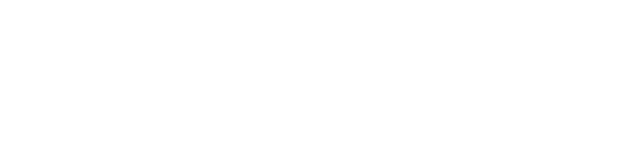
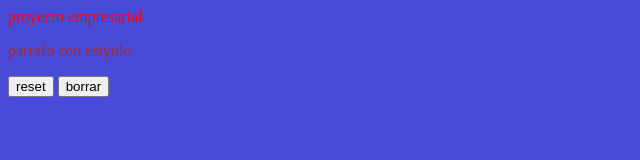
Before and after one commit to zulfiqar79/gitpildorasinformaticas, a plain HTML site: page index.html in a window 1280 px wide. Shown: the whole page, without its empty margins (0-640 px from the left). Drawn offline with Linux system fonts and the light colour scheme.

Commit message:
parrafo y tamaño de fuente

```diff
--- /dev/null
+++ b/CSS/estilos.css
@@ -0,0 +1,7 @@
+header{
+    color:red;
+}
+
+body{
+    background-color:rgb(74, 74, 216);
+}
--- a/index.html
+++ b/index.html
@@ -3,9 +3,16 @@
 <head>
     <meta charset="UTF-8">
     <meta name="viewport" content="width=device-width, initial-scale=1.0">
+    <link rel="stylesheet" href="CSS/estilos.css" type="text/css">
     <title>Document</title>
 </head>
 <body>
+    <header>proyecto empresarial</header>
+    <form action="">
+        <p style="color: brown;">parrafo con estyulo </p>
+        <button>reset</button>
+        <input type="reset" value="borrar">
+    </form>
 
 </body>
 </html>
```
Also changed, not shown: javascript/javascript.js (added).
